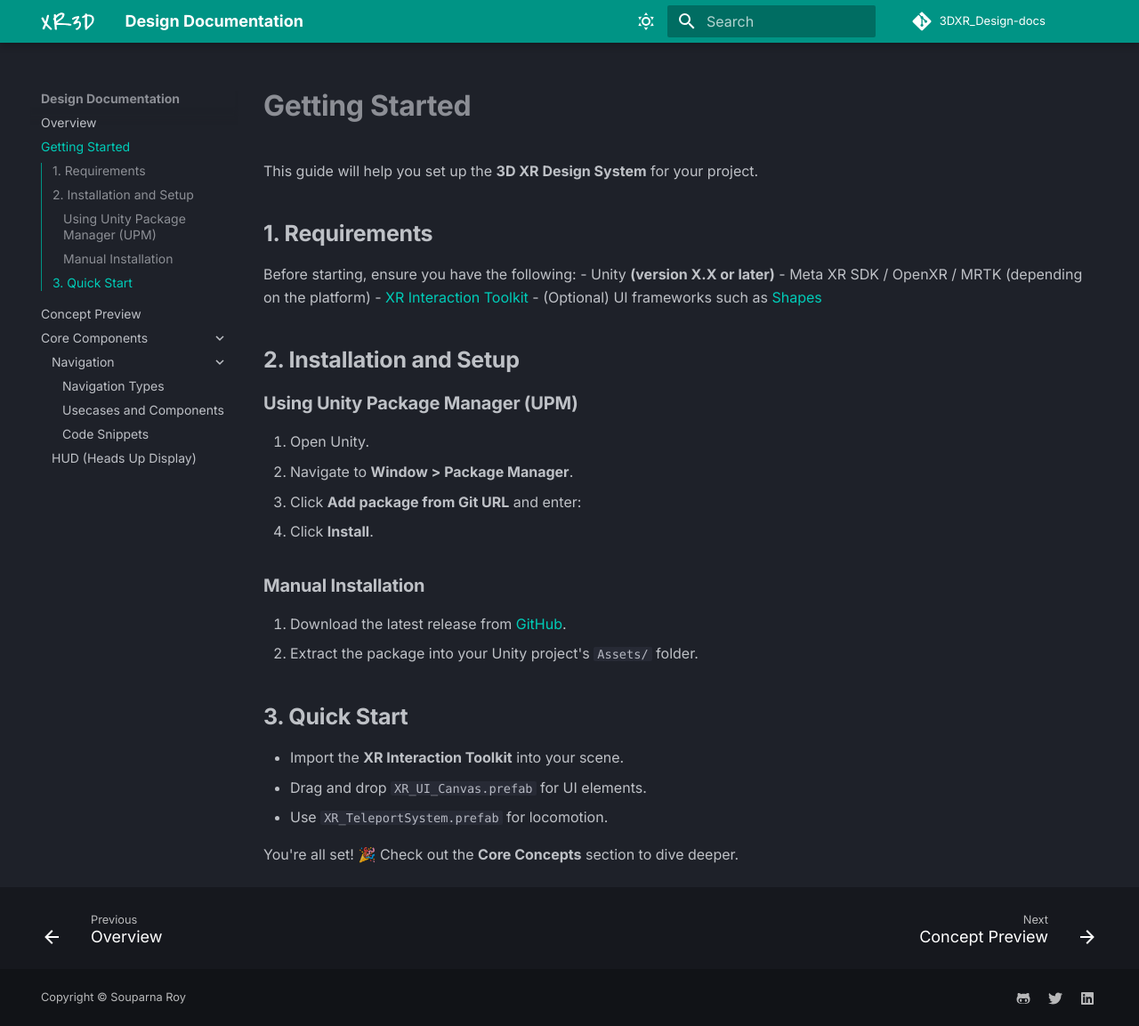
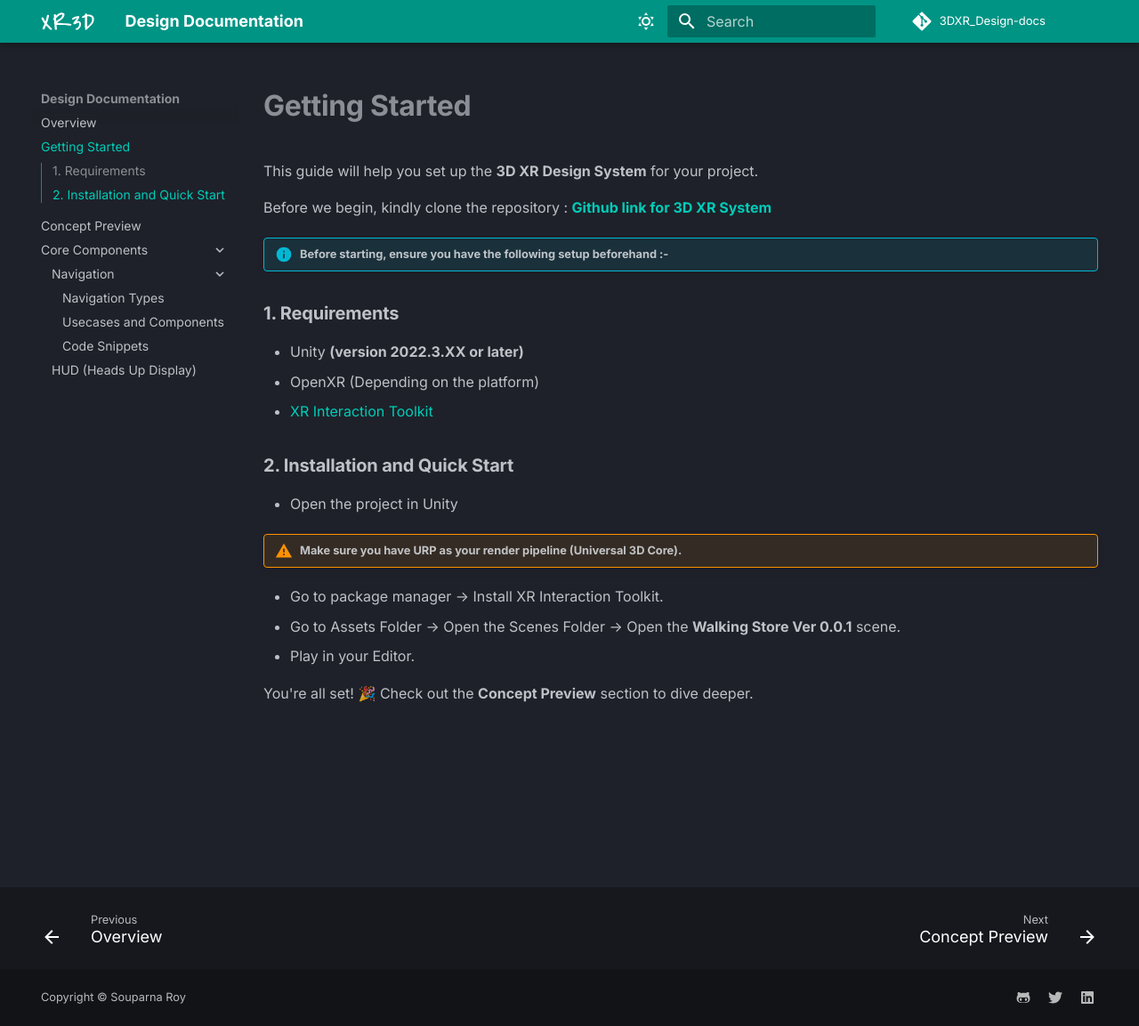
Before and after one commit to knorrsoupy/3DXR_Design-documentation, an MkDocs documentation site: the page built from docs/getting-started.md, in a window 1280 px wide and 1153 px high. Shown: the whole window at 89% size. Built offline with MkDocs 1.6.1 and Material for MkDocs 9.7.7, drawn with Linux system fonts in a browser that asks for light colours; some web fonts are replaced; comment, search, counter and statistics services are not loaded.

```diff
--- a/docs/getting-started.md
+++ b/docs/getting-started.md
@@ -1,29 +1,20 @@
 # **Getting Started**
-
 
 This guide will help you set up the **3D XR Design System** for your project.
 
-## **1. Requirements**
-Before starting, ensure you have the following:
-- Unity **(version X.X or later)**
-- Meta XR SDK / OpenXR / MRTK (depending on the platform)
+Before we begin, kindly clone the repository : [**Github link for 3D XR System**](https://github.com/XR-Design-System/XRDS)
+
+!!! info "Before starting, ensure you have the following setup beforehand :-"
+### **1. Requirements**
+- Unity **(version 2022.3.XX or later)**
+- OpenXR (Depending on the platform)
 - [XR Interaction Toolkit](https://docs.unity3d.com/Packages/com.unity.xr.interaction.toolkit@latest)
-- (Optional) UI frameworks such as [Shapes](https://github.com/FreyaHolmer/Shapes)
 
-## **2. Installation and Setup**
-### **Using Unity Package Manager (UPM)**
-1. Open Unity.
-2. Navigate to **Window > Package Manager**.
-3. Click **Add package from Git URL** and enter:
-4. Click **Install**.
+### **2. Installation and Quick Start**
+- Open the project in Unity
+!!! warning "Make sure you have URP as your render pipeline (Universal 3D Core)."
+- Go to package manager -> Install XR Interaction Toolkit.
+- Go to Assets Folder -> Open the Scenes Folder -> Open the **Walking Store Ver 0.0.1** scene.
+- Play in your Editor.
 
-### **Manual Installation**
-1. Download the latest release from [GitHub](https://github.com/your-repo).
-2. Extract the package into your Unity project's `Assets/` folder.
-
-## **3. Quick Start**
-- Import the **XR Interaction Toolkit** into your scene.
-- Drag and drop `XR_UI_Canvas.prefab` for UI elements.
-- Use `XR_TeleportSystem.prefab` for locomotion.
-
-You're all set! 🎉 Check out the **Core Concepts** section to dive deeper.
+You're all set! 🎉 Check out the **Concept Preview** section to dive deeper.
```
Also changed, not shown: docs/nav-usecases.md (+11 -6 lines), docs/assets/images/navigation images/Destination.png (added), docs/assets/images/navigation images/Heavy_Object.png (added).
